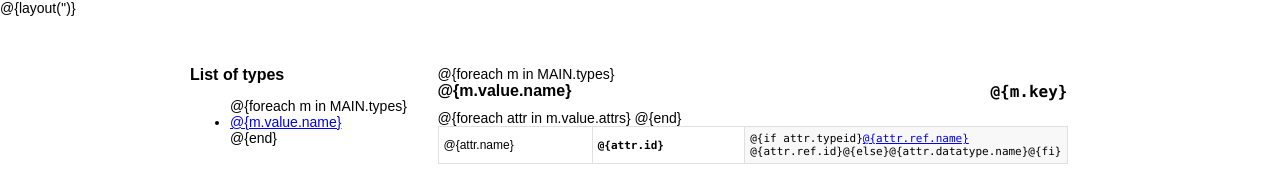
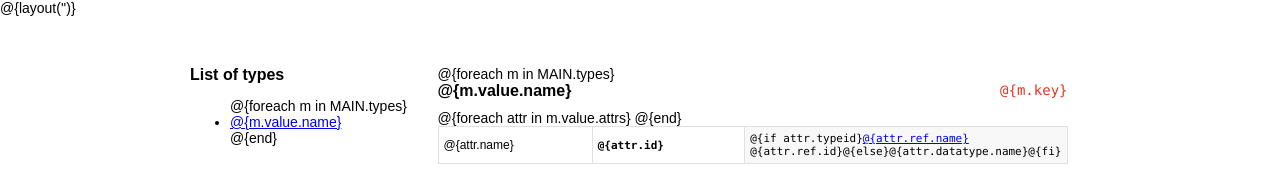
Before and after one commit to totaljs/totaldb, a website: page views/docs.html in a window 1280 px wide. Shown: the top 172 px of the page. Drawn offline with Linux system fonts and the light colour scheme.

Commit message:
Fixed copying text.

```diff
--- a/views/docs.html
+++ b/views/docs.html
@@ -44,7 +44,8 @@
 		<div class="body">
 			@{foreach m in MAIN.types}
 			<figure>
-				<div class="name" id="@{m.value.id}"><code style="float:right">@{m.key}</code>@{m.value.name}</div>
+				<code style="float:right;color:#E73323">@{m.key}</code>
+				<div class="name" id="@{m.value.id}">@{m.value.name}</div>
 				<div>
 					<table>
 						@{foreach attr in m.value.attrs}
```
Also changed, not shown: 1 other file.
